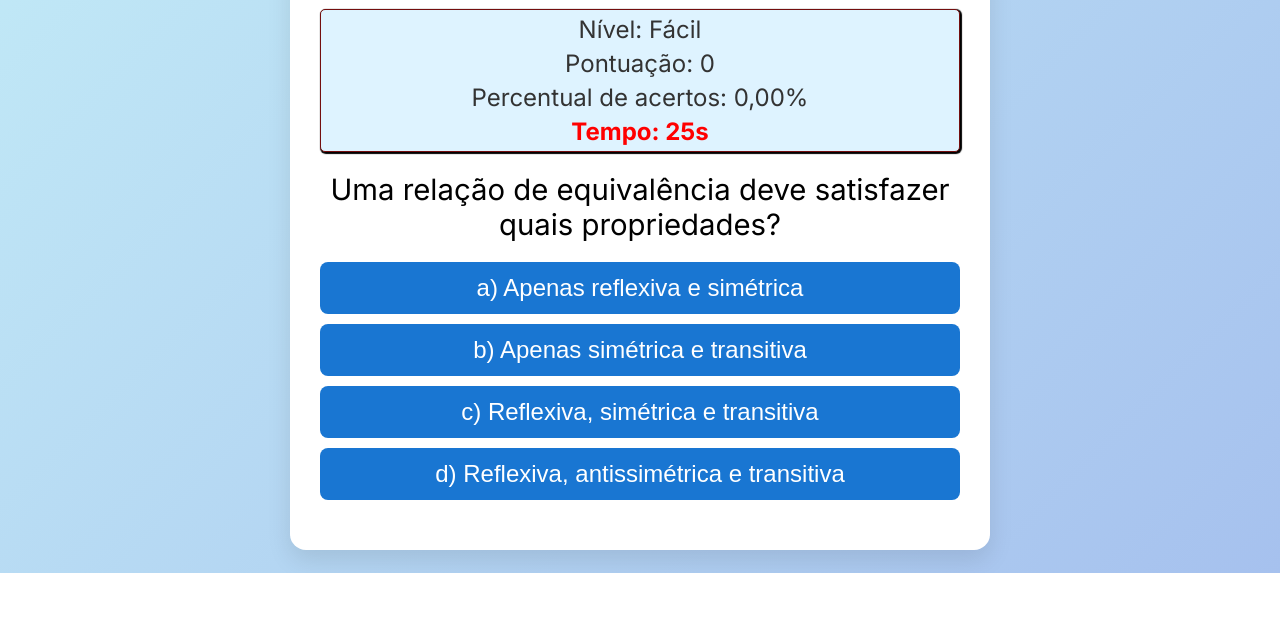
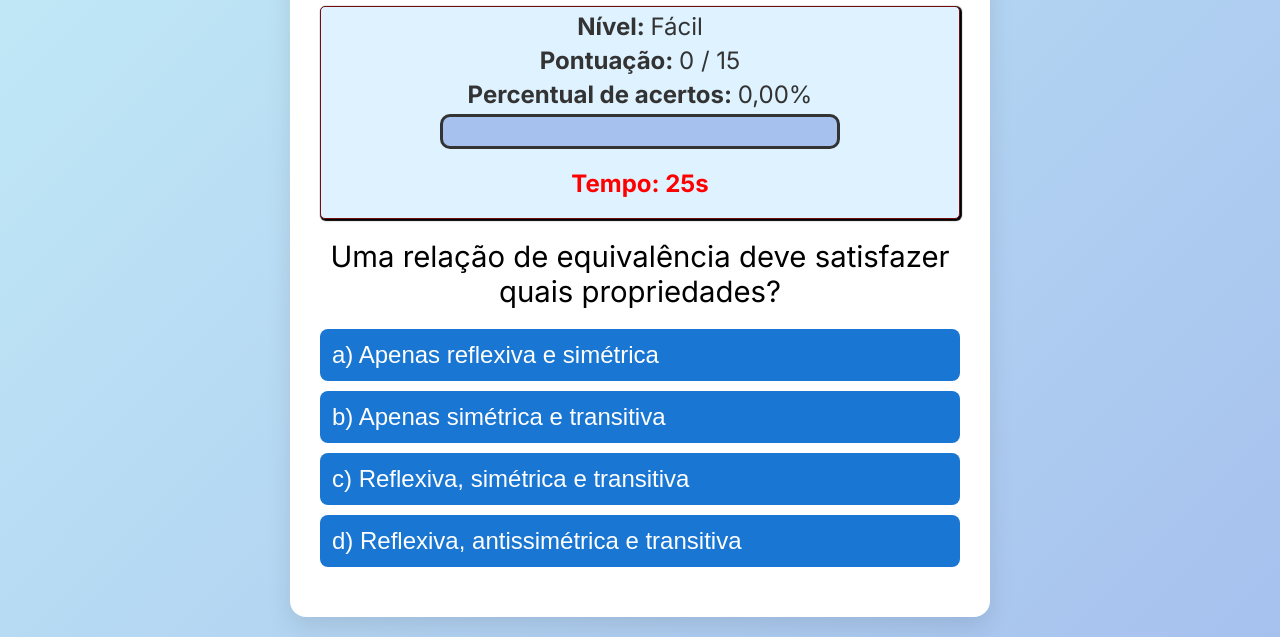
Before and after one commit to ThiagoRCdev10/Projeto_Desafio_Matematico, a plain HTML site: page index.html in a window 1280 px wide. Shown: the part 227-864 px from the top of the page. Before the commit the page ends 800 px from the top, so only its background shows below. Drawn offline with Linux system fonts and the light colour scheme.

Commit message:
Versão 0.3

```diff
--- a/index.html
+++ b/index.html
@@ -38,6 +38,8 @@
       color: #333;
     }
     .timer{
+      margin-top: 20px;
+      margin-bottom: 20px;
       color: red;
       font-weight: bold;
     }
@@ -46,6 +48,7 @@
       margin: 20px 0px;
     }
     .options button {
+      text-align: left;
       display: block;
       width: 100%;
       margin: 10px 0px;
@@ -60,7 +63,7 @@
     }
     .options button:hover {
       transform: scale(1.05);
-      background-color: orangered;
+      background-color: #4f9fee;;
     }
     .feedback {
       margin-top: 15px;
@@ -79,11 +82,25 @@
       border-radius: 100%;
       box-shadow: 1px 1px 1px 1px;
     }
-    .progresso{
+    .dadosDeProgresso{
       border: 1px solid rgb(116, 14, 14);
       box-shadow: 1px 1px 1px 1px;
       border-radius: 5px;
       background-color: rgb(222, 243, 255);
+    }
+    #barraProgresso{
+      background-color: #a6c1ee;
+      width: 400px;
+      height: 35px;
+      margin: auto;
+      border: 3px solid #333;
+      border-radius: 10px;
+    }
+    #progresso{
+      background-color: #21e65c;
+      width: 0%;
+      height: 100%;
+      border-radius: 25px;
     }
     @media(max-width: 1000px){
       .vida{
@@ -102,10 +119,13 @@
       <img class="vida" src="imagens/coracao.png" alt="img_coração">
     </div>
     <h1>Desafio Matemático</h1>
-    <div class="progresso">
-      <div class="nivel">Nível: <span id="nivel">Fácil</span></div>
-      <div class="score">Pontuação: <span id="pontuacao">0</span></div>
-      <div class="percentual">Percentual de acertos: <span id="porcentagem">0,00</span>%</div>
+    <div class="dadosDeProgresso">
+      <div class="nivel"><strong>Nível: </strong><span id="nivel">Fácil</span></div>
+      <div class="score"><strong>Pontuação: </strong><span id="pontuacao">0</span> / 15</div>
+      <div class="percentual"><strong>Percentual de acertos: </strong><span id="porcentagem">0,00</span>%</div>
+      <div id="barraProgresso">
+        <div id="progresso"></div>
+      </div>
       <div class="timer">Tempo: <span id="tempo">15</span>s</div>
     </div>
     <div class="question" id="pergunta"></div>
@@ -126,6 +146,7 @@
     let tempoRestante = 15;
     let intervalo;
     let perguntas;
+    const progresso = document.getElementById('progresso');
     const vidas = document.getElementById('vidas');
     const nivelEl = document.getElementById('nivel');
     const pontuacaoEl = document.getElementById('pontuacao');
@@ -153,7 +174,9 @@
           feedbackEl.style.color = "orange";
           somErro.play();
           clearInterval(intervalo);
-          proximaPergunta();
+          vidas.removeChild(vidas.lastElementChild);
+          if(vidas.children.length == 0){game_over();finalizar_jogo = true;}
+          if(finalizar_jogo == false){proximaPergunta();}
         }
       }, 1000);
     }
@@ -213,6 +236,7 @@
           pontuacaoEl.textContent = pontuacao;
           const total_de_perguntas = 15;
           porcentagemEl.textContent = ((pontuacao/total_de_perguntas)*100).toFixed(2).replace('.', ',');
+          progresso.style.width = `${(pontuacao/total_de_perguntas)*100}%`;
           if(pontuacao == total_de_perguntas){vitoria();finalizar_jogo = true;}
         } else {
           feedbackEl.textContent = '❌ Errado!';
```
